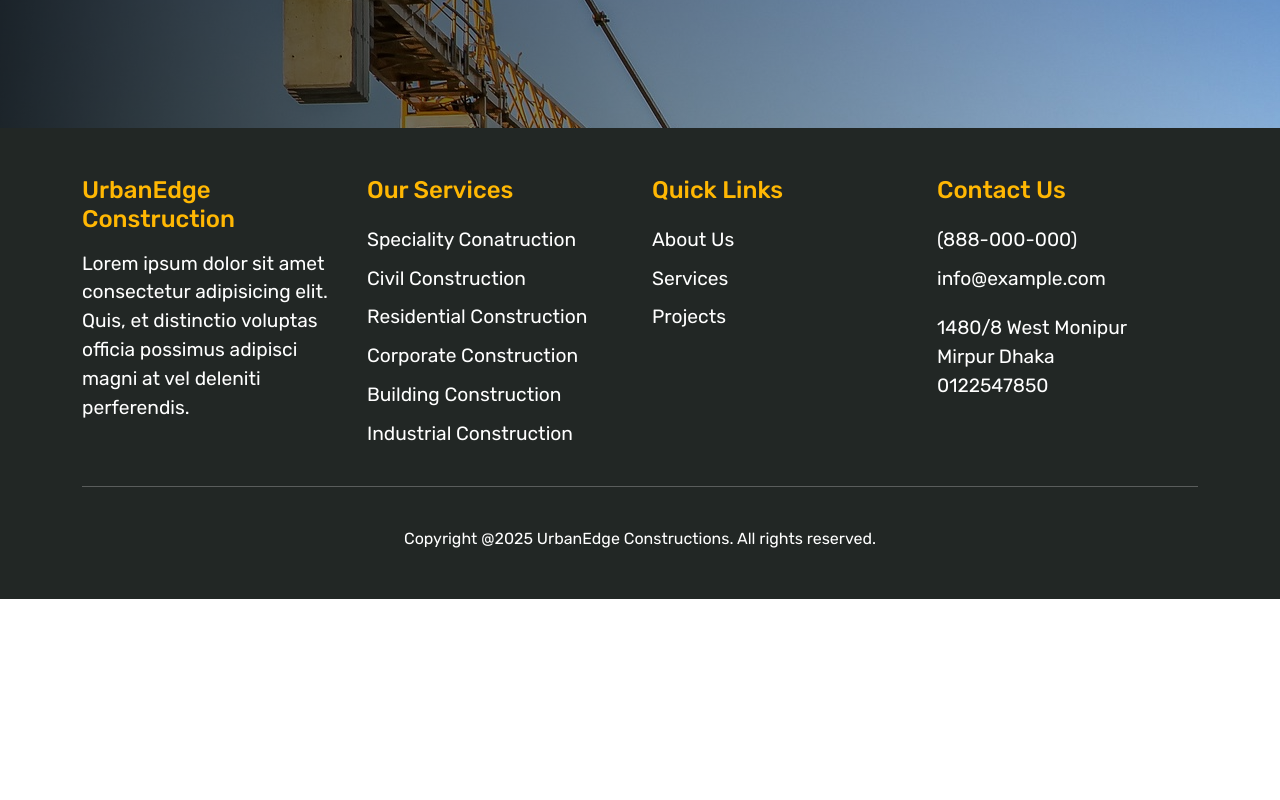
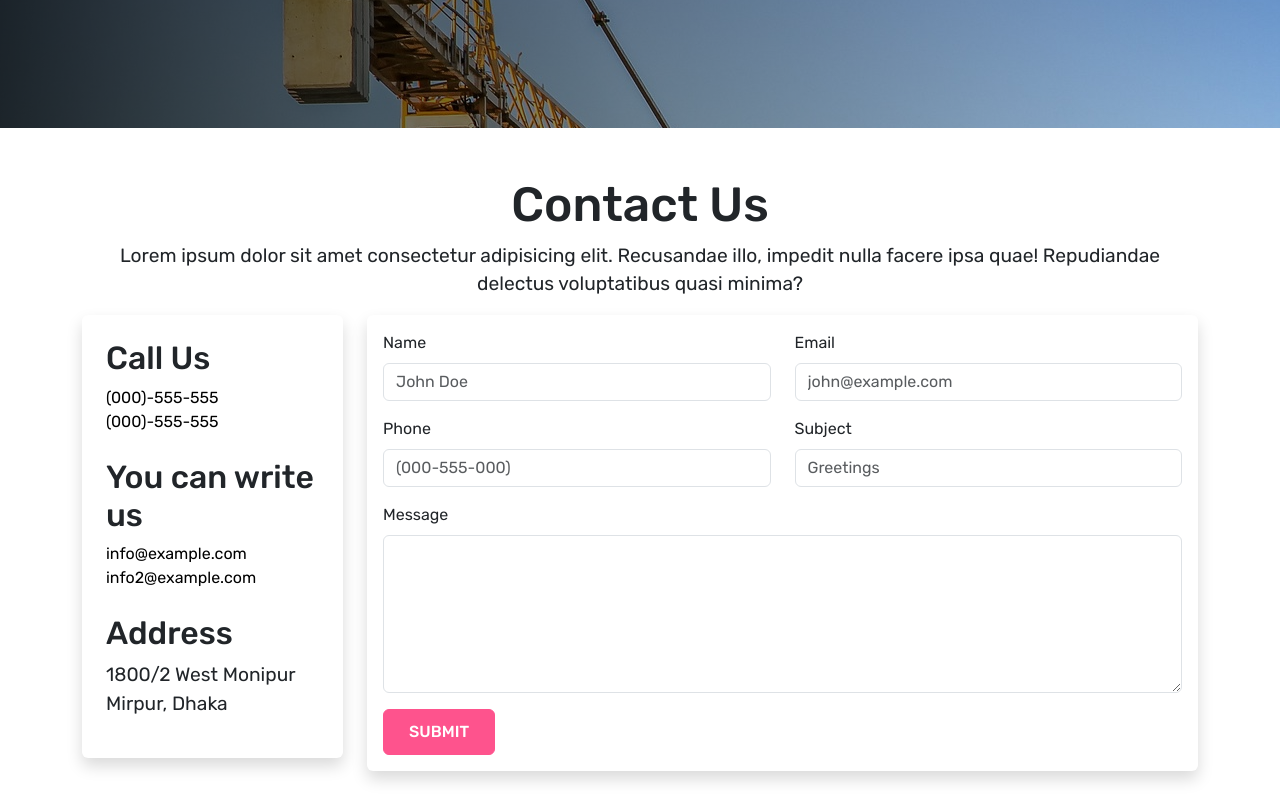
Before and after one commit to Basharkhan/react-construction, a React (Vite) app: page /contact in a window 1280 px wide. Shown: the part 460-1260 px from the top of the page. Before the commit the page ends 1059 px from the top, so only its background shows below. Built offline with nearby package versions, Linux system fonts and the light colour scheme.

Commit message:
adding auth

```diff
--- a/package.json
+++ b/package.json
@@ -14,6 +14,7 @@
     "react": "^19.0.0",
     "react-bootstrap": "^2.10.9",
     "react-dom": "^19.0.0",
+    "react-hook-form": "^7.54.2",
     "react-icons": "^5.5.0",
     "react-router-dom": "^7.3.0",
     "sass-embedded": "^1.85.1",
--- a/src/App.jsx
+++ b/src/App.jsx
@@ -7,6 +7,7 @@ import Services from "./components/frontend/Services";
 import Projects from "./components/frontend/Projects";
 import Blogs from "./components/frontend/Blogs";
 import ContactUs from "./components/frontend/ContactUs";
+import Login from "./components/backend/Login";
 
 function App() {
   return (
@@ -19,6 +20,7 @@ function App() {
           <Route path="/projects" element={<Projects />} />
           <Route path="/blogs" element={<Blogs />} />
           <Route path="/contact" element={<ContactUs />} />
+          <Route path="/admin/login" element={<Login />} />
         </Routes>
       </BrowserRouter>
     </>
--- a/src/assets/css/style.scss
+++ b/src/assets/css/style.scss
@@ -50,7 +50,7 @@ a {
 .btn-primary {
   background-color: $primary-color;
   border: 1px solid $primary-color;
-  padding: 15px 20px;
+  padding: 10px 25px;
   font-size: 1em;
   font-weight: 500;
   text-transform: uppercase;
@@ -63,7 +63,7 @@ a {
 .btn-secondary {
   background-color: $secondary-color;
   border: 1px solid $secondary-color;
-  padding: 15px 20px;
+  padding: 10px 25px;
   font-size: 1em;
   font-weight: 500;
   text-transform: uppercase;
@@ -316,3 +316,12 @@ footer {
     }
   }
 }
+
+.login-form {
+  .container {
+    max-width: 500px;
+    .card-body {
+      padding: 20px;
+    }
+  }
+}
--- /dev/null
+++ b/src/components/backend/Login.jsx
@@ -0,0 +1,61 @@
+import React from "react";
+import Header from "../common/Header";
+import Footer from "../common/Footer";
+import { useForm, SubmitHandler } from "react-hook-form";
+
+const Login = () => {
+  const {
+    register,
+    handleSubmit,
+    watch,
+    formState: { errors },
+  } = useForm();
+
+  const onSubmit = (data) => console.log(data);
+
+  return (
+    <>
+      <Header />
+      <main>
+        <section className="login-form">
+          <div className="container my-5">
+            <div className="card border-0 shadow">
+              <div className="card-body">
+                <form onSubmit={handleSubmit(onSubmit)}>
+                  <h4 className="mb-4">Login here</h4>
+                  <div className="mb-3">
+                    <label htmlFor="email" className="form-label">
+                      Email
+                    </label>
+                    <input
+                      type="email"
+                      id="email"
+                      placeholder="john@emample.com"
+                      className="form-control"
+                    />
+                  </div>
+                  <div className="mb-3">
+                    <label htmlFor="password" className="form-label">
+                      Password
+                    </label>
+                    <input
+                      type="password"
+                      id="password"
+                      className="form-control"
+                    />
+                  </div>
+                  <div className="mb-3">
+                    <button className="btn btn-primary">Submit</button>
+                  </div>
+                </form>
+              </div>
+            </div>
+          </div>
+        </section>
+      </main>
+      <Footer />
+    </>
+  );
+};
+
+export default Login;
--- a/src/components/frontend/ContactUs.jsx
+++ b/src/components/frontend/ContactUs.jsx
@@ -14,6 +14,119 @@ const ContactUs = () => {
           text="We excel at transforming visions into reality
               <br /> through outatanding craftmanship and knowledge"
         />
+
+        <section className="section-9 py-5">
+          <div className="container">
+            <div className="section-header text-center">
+              <h2>Contact Us</h2>
+              <p>
+                Lorem ipsum dolor sit amet consectetur adipisicing elit.
+                Recusandae illo, impedit nulla facere ipsa quae! Repudiandae
+                delectus voluptatibus quasi minima?
+              </p>
+            </div>
+            <div className="row">
+              <div className="col-md-3">
+                <div className="card shadow border-0">
+                  <div className="card-body p-4">
+                    <h3>Call Us</h3>
+                    <div>
+                      <a href="#">(000)-555-555</a>
+                    </div>
+                    <div>
+                      <a href="#">(000)-555-555</a>
+                    </div>
+
+                    <h3 className="mt-4">You can write us</h3>
+                    <div>
+                      <a href="#">info@example.com</a>
+                    </div>
+                    <div>
+                      <a href="#">info2@example.com</a>
+                    </div>
+
+                    <h3 className="mt-4">Address</h3>
+                    <p>
+                      1800/2 West Monipur <br />
+                      Mirpur, Dhaka
+                    </p>
+                  </div>
+                </div>
+              </div>
+              <div className="col-md-9">
+                <div className="card shadow border-0">
+                  <div className="card-body">
+                    <form action="#">
+                      <div className="row">
+                        <div className="col-md-6 mb-3">
+                          <label htmlFor="name" className="form-label">
+                            Name
+                          </label>
+                          <input
+                            type="text"
+                            className="form-control"
+                            id="name"
+                            placeholder="John Doe"
+                          />
+                        </div>
+                        <div className="col-md-6 mb-3">
+                          <label htmlFor="email" className="form-label">
+                            Email
+                          </label>
+                          <input
+                            type="email"
+                            className="form-control"
+                            id="email"
+                            placeholder="john@example.com"
+                          />
+                        </div>
+                      </div>
+                      <div className="row">
+                        <div className="col-md-6 mb-3">
+                          <label htmlFor="name" className="form-label">
+                            Phone
+                          </label>
+                          <input
+                            type="text"
+                            className="form-control"
+                            id="phone"
+                            placeholder="(000-555-000)"
+                          />
+                        </div>
+                        <div className="col-md-6 mb-3">
+                          <label htmlFor="subject" className="form-label">
+                            Subject
+                          </label>
+                          <input
+                            type="text"
+                            className="form-control"
+                            id="subject"
+                            placeholder="Greetings"
+                          />
+                        </div>
+                      </div>
+                      <div className="row mb-3">
+                        <div>
+                          <label htmlFor="message" className="form-label">
+                            Message
+                          </label>
+                          <textarea
+                            className="form-control"
+                            id="message"
+                            rows="6"
+                          ></textarea>
+                        </div>
+                      </div>
+                      <div>
+                        <button className="btn btn-primary">Submit</button>
+                      </div>
+                    </form>
+                  </div>
+                </div>
+              </div>
+            </div>
+          </div>
+        </section>
       </main>
       <Footer />
     </>
```
Also changed, not shown: 1 other file (tests, documents, lock files or other folders).
